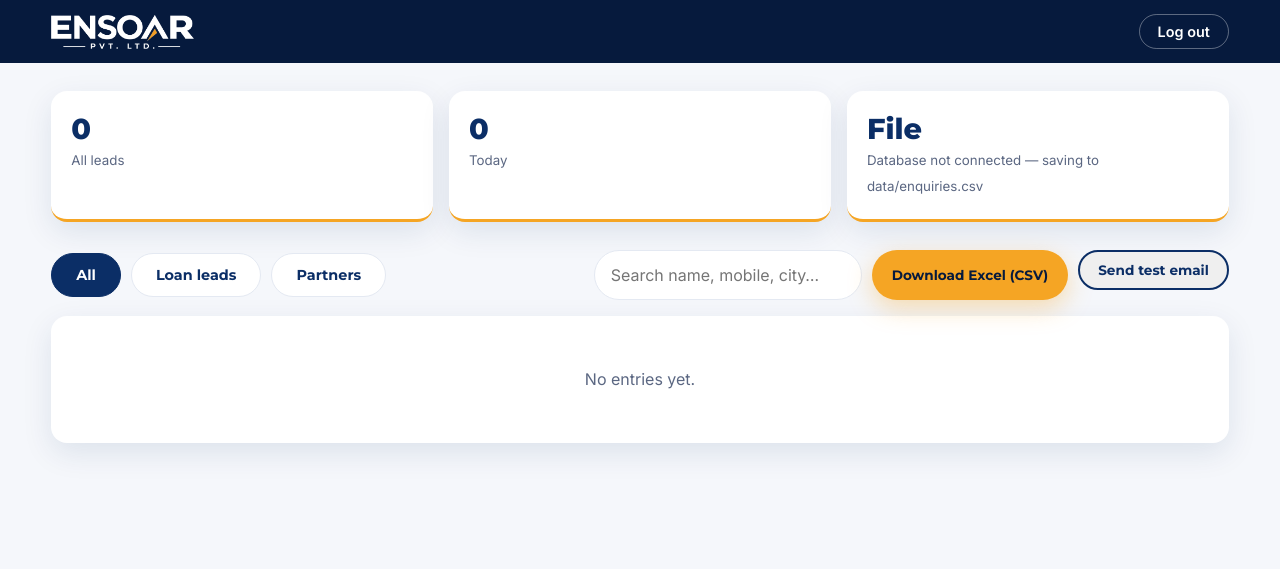
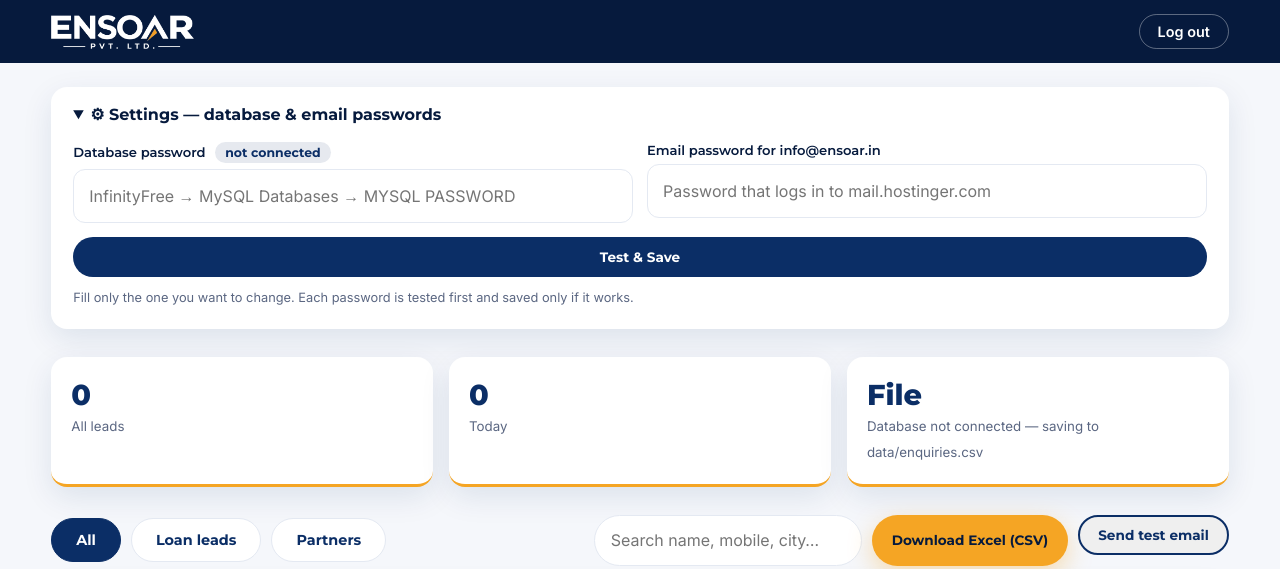
Before and after one commit to boxerdinesh88-png/ensoar-website, a PHP site: page /admin.php in a window 1280 px wide. Shown: the top 569 px of the page. Run offline with PHP 8.4, Linux system fonts and the light colour scheme; the visitor is signed in with stand-in values (Sample User, id 1).

Commit message:
Admin Settings box: test and save database/email passwords without editing files

```diff
--- a/admin.php
+++ b/admin.php
@@ -56,6 +56,47 @@ if ($isAdmin && $_SERVER['REQUEST_METHOD'] === 'POST' && isset($_POST['test_mail
     $mailTest = $ok ? ['ok', 'Test email sent to ' . EMAIL . '. Check the inbox (and Spam folder).'] : ['err', 'Email failed: ' . $SMTP_ERROR];
 }
 
+// Settings box: test a new database / email password and, only if it works, write it into includes/secrets.php.
+$settingsMsg = [];
+if ($isAdmin && $_SERVER['REQUEST_METHOD'] === 'POST' && isset($_POST['save_settings']) && $csrfOk()) {
+    $vals = [];
+    foreach (['DB_HOST', 'DB_NAME', 'DB_USER', 'DB_PASS', 'SMTP_HOST', 'SMTP_PORT', 'SMTP_USER', 'SMTP_PASS', 'ADMIN_USER', 'ADMIN_PASS'] as $k) {
+        $vals[$k] = defined($k) ? constant($k) : '';
+    }
+    $newDb = (string)($_POST['db_pass'] ?? '');
+    $newMail = (string)($_POST['smtp_pass'] ?? '');
+    if ($newDb !== '') {
+        try {
+            new PDO('mysql:host=' . $vals['DB_HOST'] . ';dbname=' . $vals['DB_NAME'], $vals['DB_USER'], $newDb, [PDO::ATTR_TIMEOUT => 5, PDO::ATTR_ERRMODE => PDO::ERRMODE_EXCEPTION]);
+            $vals['DB_PASS'] = $newDb;
+            $settingsMsg[] = ['ok', 'Database password works — saved. Database connected.'];
+        } catch (Throwable $e) {
+            $settingsMsg[] = ['err', 'Database password NOT accepted (not saved). Copy it from InfinityFree → MySQL Databases → MYSQL PASSWORD (eye icon).'];
+        }
+    }
+    if ($newMail !== '') {
+        if (send_mail(EMAIL, 'Email setup successful — ' . SITE_NAME, "Your website can now send emails from " . SMTP_USER . ".\n\nForm confirmation emails are working.", '', $newMail)) {
+            $vals['SMTP_PASS'] = $newMail;
+            $settingsMsg[] = ['ok', 'Email password works — saved. A test email was sent to ' . EMAIL . '.'];
+        } else {
+            $settingsMsg[] = ['err', 'Email password NOT accepted (not saved): ' . $SMTP_ERROR . '. Use the password that logs in to mail.hostinger.com for ' . SMTP_USER . '.'];
+        }
+    }
+    if ($vals['DB_PASS'] !== (defined('DB_PASS') ? DB_PASS : '') || $vals['SMTP_PASS'] !== (defined('SMTP_PASS') ? SMTP_PASS : '')) {
+        $php = "<?php\n// Server-only settings, written by the admin Settings box. Never put this file on GitHub.\n";
+        foreach ($vals as $k => $v) $php .= "const $k = " . var_export($v, true) . ";\n";
+        if (@file_put_contents(__DIR__ . '/includes/secrets.php', $php, LOCK_EX) === false) {
+            $settingsMsg[] = ['err', 'Could not write includes/secrets.php (file permissions).'];
+        } else {
+            // reload so the new secrets.php is the one in use; messages travel in the session
+            $_SESSION['flash'] = $settingsMsg;
+            header('Location: admin.php', true, 303);
+            exit;
+        }
+    }
+}
+if ($isAdmin && !empty($_SESSION['flash'])) { $settingsMsg = $_SESSION['flash']; unset($_SESSION['flash']); }
+
 $cols = ['created_at' => 'Date', 'kind' => 'Type', 'name' => 'Name', 'phone' => 'Mobile', 'email' => 'Email', 'loan' => 'Loan / Partner type', 'city' => 'City', 'amount' => 'Amount', 'income' => 'Income', 'message' => 'Message'];
 $kind = in_array($_GET['kind'] ?? '', ['Loan', 'Partner'], true) ? $_GET['kind'] : '';
 $rows = $isAdmin ? load_leads() : [];
@@ -109,6 +150,10 @@ $today = count(array_filter($rows, fn($r) => str_starts_with($r['created_at'] ??
   .pill.p{background:rgba(11,46,102,.1);color:var(--navy)}
   .empty{padding:50px;text-align:center;color:var(--muted)}
   .note{color:var(--muted);font-size:.88rem}
+  .settings{background:#fff;border-radius:16px;box-shadow:var(--shadow);margin-top:24px;padding:0 22px}
+  .settings summary{cursor:pointer;padding:18px 0;font:700 1rem var(--ff-h);color:var(--navy-dk)}
+  .settings form{padding-bottom:20px}
+  .settings .pill{margin-left:6px}
   @media (max-width:640px){.kpis{grid-template-columns:1fr}.bar input{min-width:0;width:100%}}
 </style>
 </head>
@@ -142,6 +187,25 @@ $today = count(array_filter($rows, fn($r) => str_starts_with($r['created_at'] ??
   </div></div>
   <div class="wrap">
     <?php if ($mailTest): ?><div class="alert <?= $mailTest[0] ?>" role="status" style="margin-top:24px"><?= e($mailTest[1]) ?></div><?php endif; ?>
+    <?php foreach ($settingsMsg as [$type, $text]): ?><div class="alert <?= $type === 'ok' ? 'ok' : 'err' ?>" role="status" style="margin-top:16px"><?= e($text) ?></div><?php endforeach; ?>
+    <details class="settings"<?= db() ? '' : ' open' ?>>
+      <summary>⚙ Settings — database &amp; email passwords</summary>
+      <form method="post" action="admin.php" class="form-grid two" autocomplete="off">
+        <input type="hidden" name="csrf" value="<?= e($_SESSION['csrf']) ?>">
+        <div class="field">
+          <label for="db_pass">Database password <?= db() ? '<span class="pill">connected</span>' : '<span class="pill p">not connected</span>' ?></label>
+          <input id="db_pass" name="db_pass" type="password" autocomplete="new-password" placeholder="InfinityFree → MySQL Databases → MYSQL PASSWORD">
+        </div>
+        <div class="field">
+          <label for="smtp_pass">Email password for <?= e(defined('SMTP_USER') ? SMTP_USER : EMAIL) ?></label>
+          <input id="smtp_pass" name="smtp_pass" type="password" autocomplete="new-password" placeholder="Password that logs in to mail.hostinger.com">
+        </div>
+        <div class="field full">
+          <button class="btn btn-navy btn-sm" name="save_settings" value="1" type="submit" style="justify-content:center">Test &amp; Save</button>
+          <p class="form-note">Fill only the one you want to change. Each password is tested first and saved only if it works.</p>
+        </div>
+      </form>
+    </details>
     <div class="kpis">
       <div><b><?= count($rows) ?></b><small><?= $kind ?: 'All' ?> leads</small></div>
       <div><b><?= $today ?></b><small>Today</small></div>
--- a/includes/mailer.php
+++ b/includes/mailer.php
@@ -5,10 +5,12 @@ require_once __DIR__ . '/config.php';
 
 $SMTP_ERROR = ''; // last failure reason, shown by the admin "Send test email" button (never contains the password)
 
-function send_mail(string $to, string $subject, string $body, string $replyTo = ''): bool {
+// $pass lets the admin Settings box test a new mailbox password before saving it.
+function send_mail(string $to, string $subject, string $body, string $replyTo = '', ?string $pass = null): bool {
     global $SMTP_ERROR;
     $SMTP_ERROR = '';
-    if (!defined('SMTP_PASS') || SMTP_PASS === '') { $SMTP_ERROR = 'SMTP_PASS is empty in includes/secrets.php'; return false; }
+    $pass ??= defined('SMTP_PASS') ? SMTP_PASS : '';
+    if ($pass === '' || !defined('SMTP_USER')) { $SMTP_ERROR = 'email password is not set'; return false; }
     if (!filter_var($to, FILTER_VALIDATE_EMAIL)) { $SMTP_ERROR = 'invalid recipient'; return false; }
     // Port 465 (SSL) first; if the host blocks it, fall back to 587 with STARTTLS.
     $startTls = false;
@@ -53,7 +55,7 @@ function send_mail(string $to, string $subject, string $body, string $replyTo =
         }
         $cmd('AUTH LOGIN', 334);
         $cmd(base64_encode(SMTP_USER), 334);
-        try { $cmd(base64_encode(SMTP_PASS), 235); }
+        try { $cmd(base64_encode($pass), 235); }
         catch (RuntimeException $e) { throw new RuntimeException('login refused — check SMTP_PASS (mailbox password) for ' . SMTP_USER . ': ' . $e->getMessage()); }
         $cmd('MAIL FROM:<' . SMTP_USER . '>', 250);
         $cmd('RCPT TO:<' . $clean($to) . '>', 250);
```
